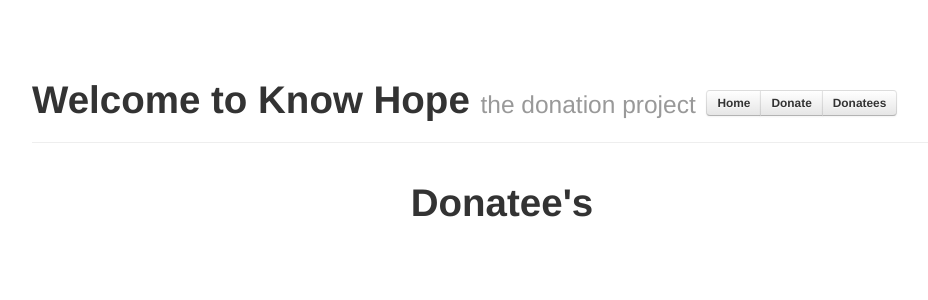
After one commit to pleasewander/knowhopedonations, a Django app: template knowhope/templates/donatees.html in a window 1280 px wide. The commit adds this page. Shown: the top 300 px of the page, without its empty margins (178-1106 px from the left). Run offline with Django 3.2, Linux system fonts and the light colour scheme; the template is opened without the code that fills it, so the values that code supplies are empty; parts of the project's set-up code (start-up, migrations or seed data) failed here and were passed over; some libraries are stand-ins or nearby versions.

Commit message:
added a donatees page

```diff
--- /dev/null
+++ b/knowhope/templates/donatees.html
@@ -0,0 +1,15 @@
+{% include "include/wrapper-top.html" %}
+<div class="row">
+    <div class="span12 text-center">
+        <h1>Donatee's</h1>
+    </div>
+</div>
+<div class="row">
+    <div class="span12">
+        {% for donatee in donatees %}
+           <h4>{{ donatee }}</h4>
+        {% endfor %}
+    </div>
+</div>
+
+{% include "include/wrapper-bottom.html" %}
--- a/knowhope/templates/include/wrapper-top.html
+++ b/knowhope/templates/include/wrapper-top.html
@@ -12,6 +12,7 @@
                                 <div class="btn-group">
                                     <a href="/" class="btn btn-small">Home</a>
                                     <a href="/donations" class="btn btn-small">Donate</a>
+                                    <a href="/donatees" class="btn btn-small">Donatees</a>
                                 </div>
                                  </h1>
                             </div>
```
Also changed, not shown: knowhope/appController.py (+13 -0 lines).
